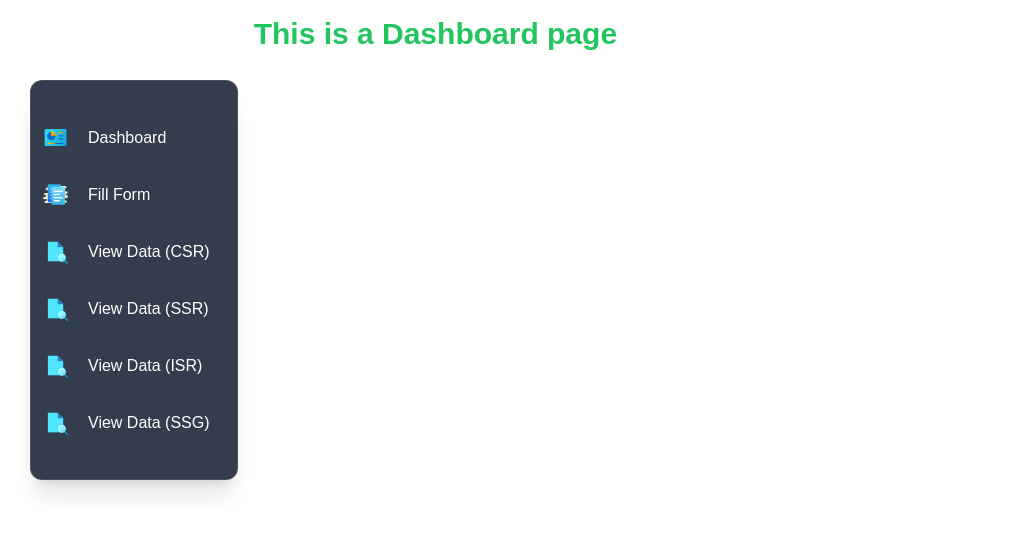
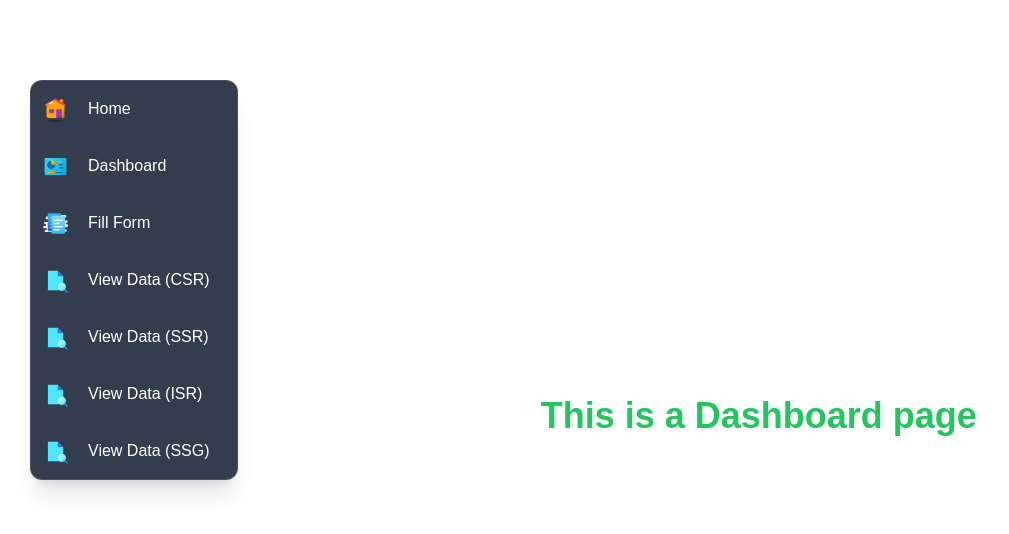
Before and after one commit to Aniruddha-Gade/formView___NextJs14, a Next.js app: page /dashboard in a window 1280 px wide. Shown: the top 534 px of the page, without its empty margins (0-1009 px from the left). Built offline with nearby package versions, Linux system fonts and the light colour scheme.

Commit message:
add: home link in dashboard sidebar

```diff
--- a/app/dashboard/page.tsx
+++ b/app/dashboard/page.tsx
@@ -2,8 +2,8 @@ import React from 'react'
 
 const page = () => {
   return (
-    <div>
-      <h1 className='text-3xl font-semibold text-green-500  min-h-screen'>
+    <div className='flex-center min-h-screen'>
+      <h1 className='text-4xl text-center font-semibold text-green-500 '>
         This is a Dashboard page
       </h1>
     </div>
--- a/constants/sidebar.ts
+++ b/constants/sidebar.ts
@@ -3,6 +3,11 @@
 
 
 export const sidebarData = [
+    {
+        name: "Home",
+        url: "/",
+        icon: "/assets/home-icon.png"
+    },
     {
         name: "Dashboard",
         url: "/dashboard",
```
Also changed, not shown: public/assets/home-icon.png (added).
